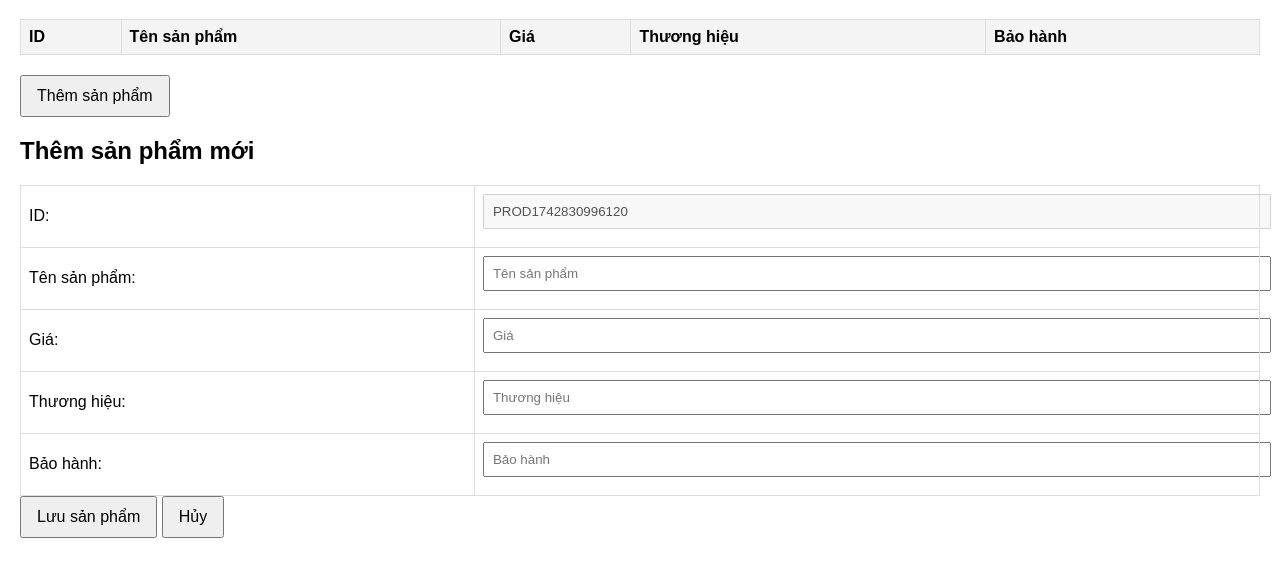
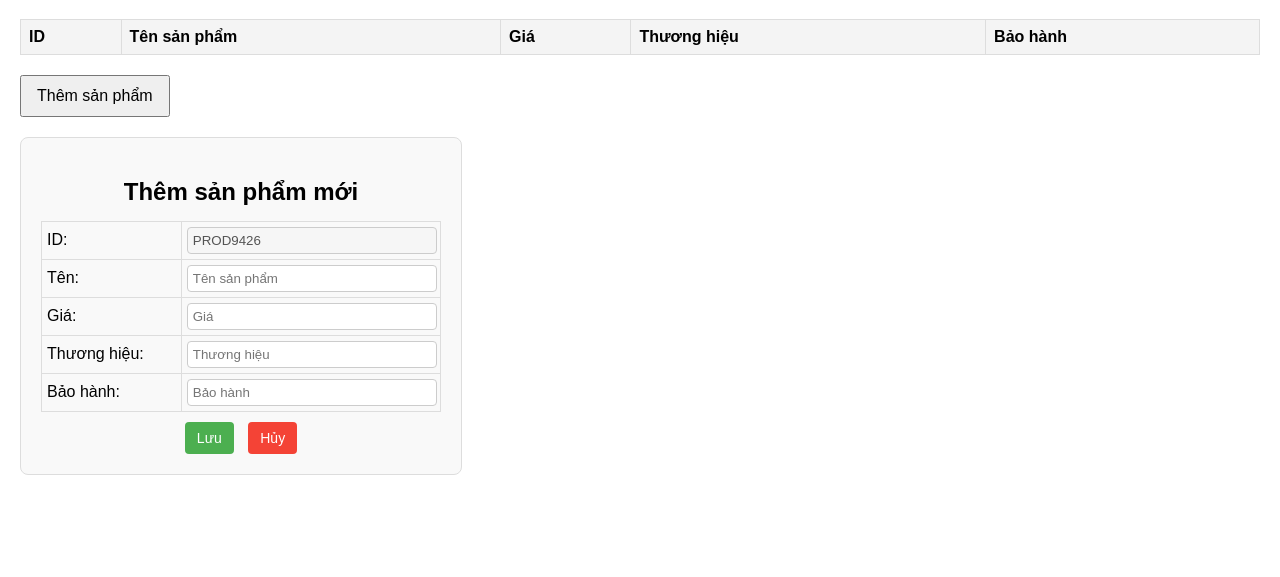
Before and after one commit to Trungs0002/TechShop, a website: page views/index.html in a window 1280 px wide. Both pictures are taken after a click on the button "Thêm sản phẩm". Shown: the part 61-638 px from the top of the page. Drawn offline with Linux system fonts and the light colour scheme; no server answers.

Commit message:
UPDATE FORM

```diff
--- a/views/index.html
+++ b/views/index.html
@@ -30,17 +30,40 @@
         #add-product-form {
             display: none;
             margin-top: 20px;
+            padding: 20px;
+            border: 1px solid #ddd;
+            border-radius: 8px;
+            background-color: #f9f9f9;
+            max-width: 400px;
+        }
+        #add-product-form table {
+            width: 100%;
+        }
+        #add-product-form td {
+            padding: 5px;
         }
         #add-product-form input {
-            display: block;
-            margin-bottom: 10px;
-            padding: 8px;
-            width: 100%;
+            width: calc(100% - 10px);
+            padding: 5px;
+            border: 1px solid #ccc;
+            border-radius: 4px;
         }
         #add-product-form button {
-            padding: 10px 15px;
-            font-size: 16px;
+            margin-top: 10px;
+            padding: 8px 12px;
+            font-size: 14px;
+            border: none;
+            border-radius: 4px;
             cursor: pointer;
+        }
+        #save-btn {
+            background-color: #4CAF50;
+            color: white;
+        }
+        #cancel-btn {
+            background-color: #f44336;
+            color: white;
+            margin-left: 10px;
         }
     </style>
 </head>
@@ -65,15 +88,15 @@
     <button id="add-product-btn">Thêm sản phẩm</button>
 
     <!-- Form Thêm sản phẩm -->
-    <div id="add-product-form" style="display: none; margin-top: 20px;">
-        <h2>Thêm sản phẩm mới</h2>
+    <div id="add-product-form">
+        <h2 style="text-align: center; margin-bottom: 15px;">Thêm sản phẩm mới</h2>
         <table>
             <tr>
                 <td><label for="id">ID:</label></td>
                 <td><input type="text" id="id" placeholder="ID sản phẩm (tự động)" disabled></td>
             </tr>
             <tr>
-                <td><label for="name">Tên sản phẩm:</label></td>
+                <td><label for="name">Tên:</label></td>
                 <td><input type="text" id="name" placeholder="Tên sản phẩm" required></td>
             </tr>
             <tr>
@@ -89,8 +112,10 @@
                 <td><input type="text" id="warranty" placeholder="Bảo hành" required></td>
             </tr>
         </table>
-        <button id="save-btn">Lưu sản phẩm</button>
-        <button id="cancel-btn">Hủy</button>
+        <div style="text-align: center;">
+            <button id="save-btn">Lưu</button>
+            <button id="cancel-btn">Hủy</button>
+        </div>
     </div>
 
     <script>
@@ -115,8 +140,9 @@
 
         // Hiển thị form thêm sản phẩm
         document.getElementById('add-product-btn').addEventListener('click', () => {
-            // Tạo ID tự động cho sản phẩm mới
-            const newId = 'PROD' + Date.now();
+            // Tạo ID tự động cho sản phẩm mới (dạng PROD1050)
+            const randomId = Math.floor(1000 + Math.random() * 9000); // Tạo số ngẫu nhiên từ 1000 đến 9999
+            const newId = 'PROD' + randomId;
             document.getElementById('id').value = newId;
 
             // Hiển thị form
```
